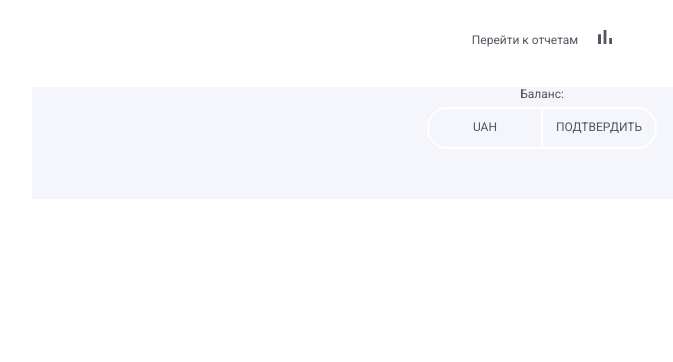
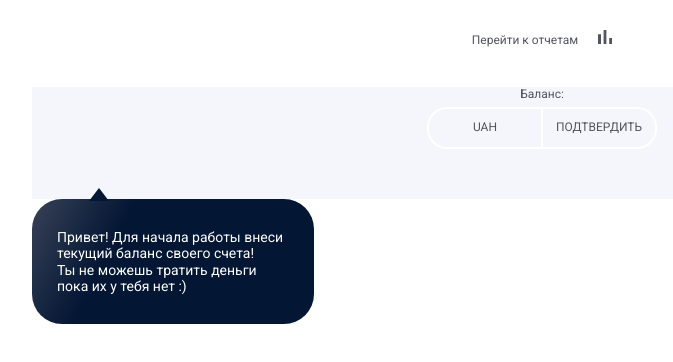
Before and after one commit to yankyrychenko/goit-react-project, a React (Create React App) app: page / in a window 1280 px wide. Shown: the top 362 px of the page, without its empty margins (98-771 px from the left). Built offline with nearby package versions, Linux system fonts and the light colour scheme.

Commit message:
add modal balance

```diff
--- a/src/App.js
+++ b/src/App.js
@@ -2,13 +2,15 @@ import React from 'react';
 import GoToReport  from './components/GoToReport/GoToReport'
 import Container from './components/Container';
 import BalanceCustom from './components/BalanceCustom/BalanceCustom';
+import BalanceModal from './components/BalanceModal/BalanceModal';
 
 export default function App() {
   return (
     <>
       <Container>
         <GoToReport />
-        <BalanceCustom/>
+        <BalanceCustom />
+        <BalanceModal/>
       </Container>
     </>
   );
--- a/src/components/BalanceCustom/BalanceCustom.module.scss
+++ b/src/components/BalanceCustom/BalanceCustom.module.scss
@@ -18,7 +18,7 @@ color: $primary-text-color;
 
 .balanceInput {
   color: $black-color;
-  font-weight: 800;
+  font-weight: 700;
   width: 115px;
   padding: 12px ;
   border: 2px solid white;
--- /dev/null
+++ b/src/components/BalanceModal/BalanceModal.js
@@ -0,0 +1,14 @@
+import React from 'react';
+import style from './BalanceModal.module.scss'
+const BalanceModal = () => {
+  return (
+    <div className={style.balanceModal}>
+      <div className={style.triangleUp}></div>
+      <p className={style.text}>Привет! Для начала работы внеси текущий баланс своего счета!</p>
+      <p className={style.text}>Ты не можешь тратить деньги пока
+их у тебя нет :)</p>
+    </div>
+  );
+};
+
+export default BalanceModal;
--- /dev/null
+++ b/src/components/BalanceModal/BalanceModal.module.scss
@@ -0,0 +1,32 @@
+@import '../../styles/_variables.scss';
+
+.balanceModal {
+  position: relative;
+  border-radius: 30px;
+  padding: 30px 25px;
+  width: 282px;
+background: rgb(3, 22, 52);
+background: linear-gradient(297deg, rgba(3, 22, 52, 1) 70%, rgba(4, 16, 43, 0.7917542016806722) 100%);
+}
+
+.text {
+  width: 232px;
+  color :$white-color;
+  font-size: 14px;
+}
+
+.text:first-child {
+  margin-bottom: 10px;
+  line-height: 1.4;
+}
+
+.triangleUp {
+  position: absolute;
+bottom: 123px;
+left: 57px;
+ border: 10px solid transparent;
+border-bottom: 13px solid rgba(3, 22, 52, 1);
+display: block;
+width: 0;
+height: 0;
+}
```
